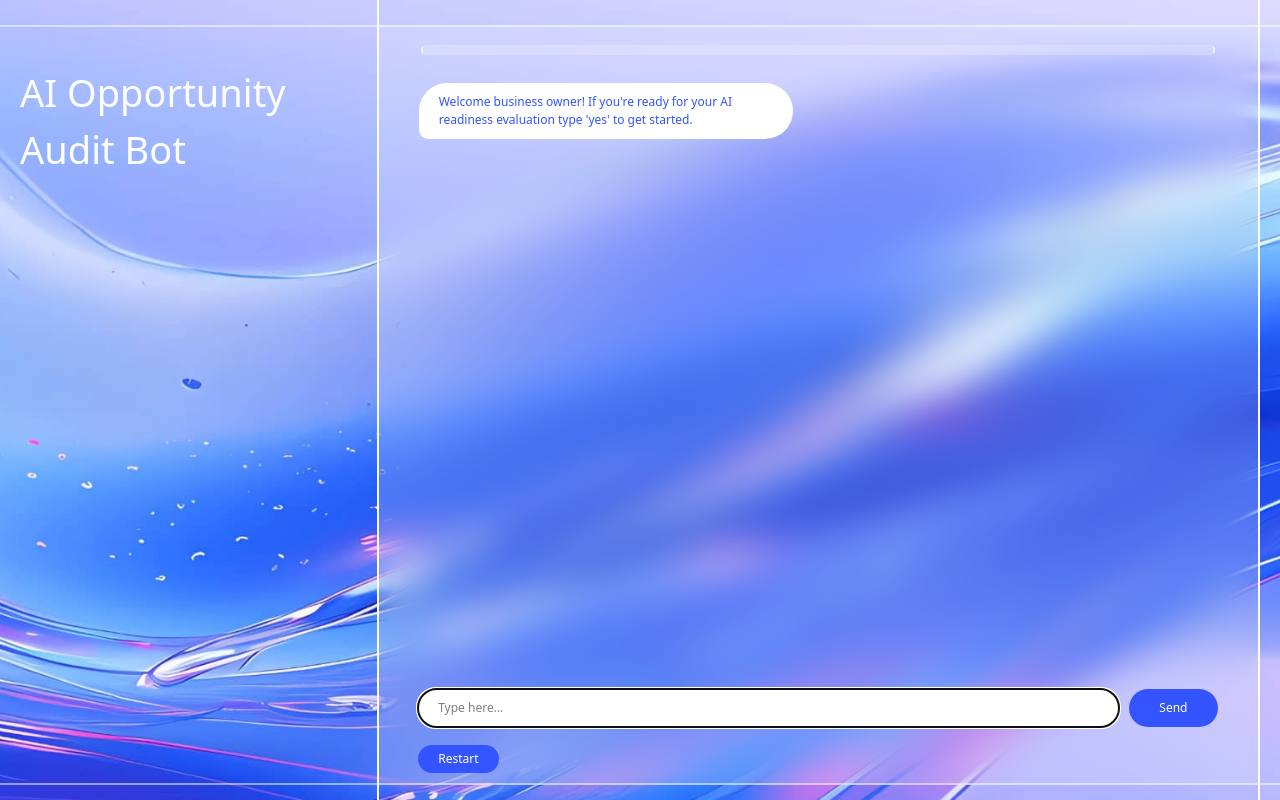
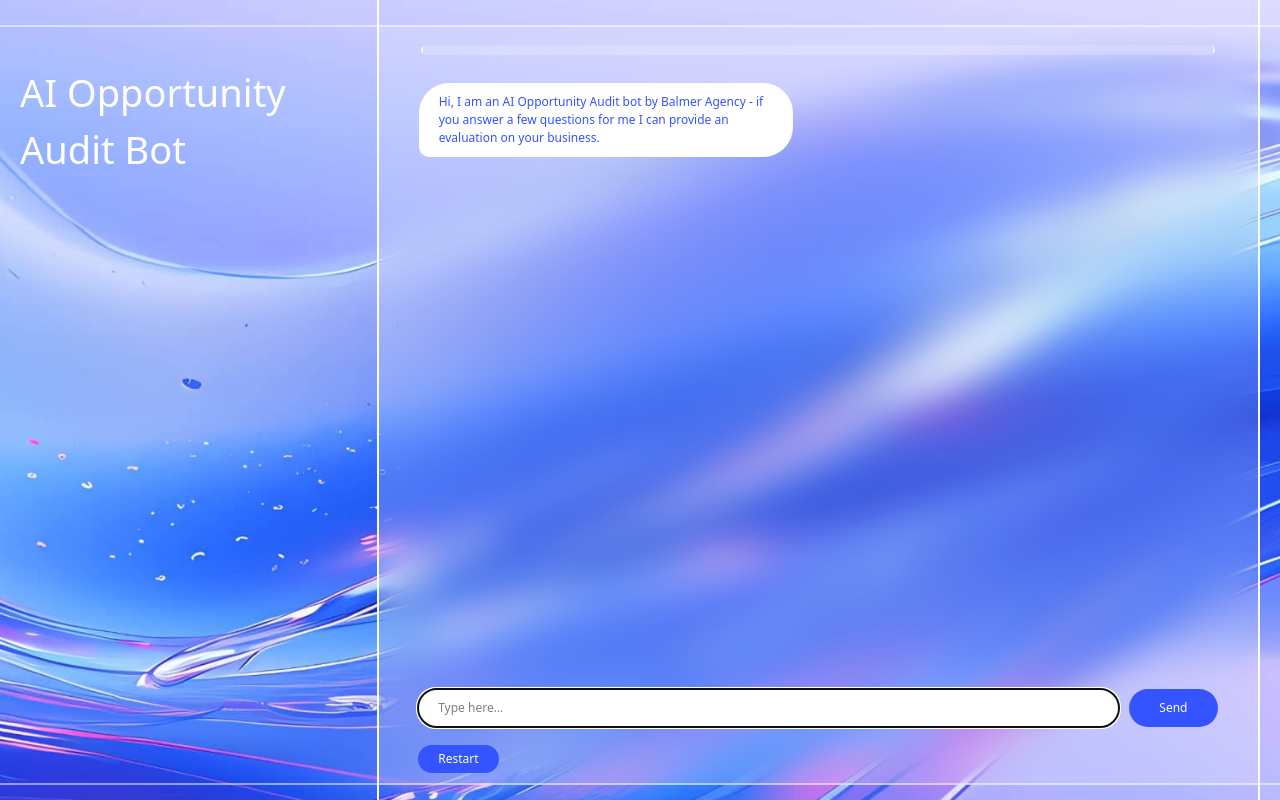
Before and after one commit to llfrigoll/chatbot, a React (Vite) app: page / in a window 1280 px wide. Built offline with nearby package versions, Linux system fonts and the light colour scheme.

Commit message:
Changed intro question

```diff
--- a/src/App.jsx
+++ b/src/App.jsx
@@ -7,7 +7,7 @@ const Chatbot = () => {
   const [messages, setMessages] = useState(() =>
     JSON.parse(localStorage.getItem("chatMessages")) || [
       {
-        text: "Welcome business owner! If you're ready for your AI readiness evaluation type 'yes' to get started.",
+        text: "Hi, I am an AI Opportunity Audit bot by Balmer Agency - if you answer a few questions for me I can provide an evaluation on your business.",
         sender: "bot",
       },
     ]
@@ -142,7 +142,7 @@ const Chatbot = () => {
     localStorage.clear();
     setMessages([
       {
-        text: "Welcome business owner! If you're ready for your AI readiness evaluation type 'yes' to get started.",
+        text: "Hi, I am an AI Opportunity Audit bot by Balmer Agency - if you answer a few questions for me I can provide an evaluation on your business.",
         sender: "bot",
       },
     ]);
```
